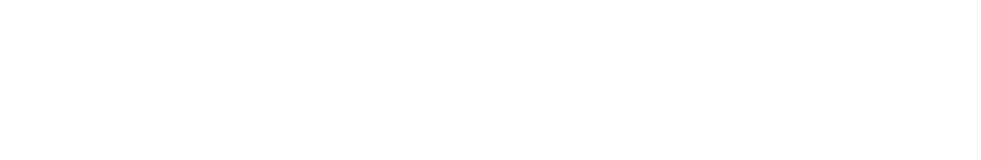
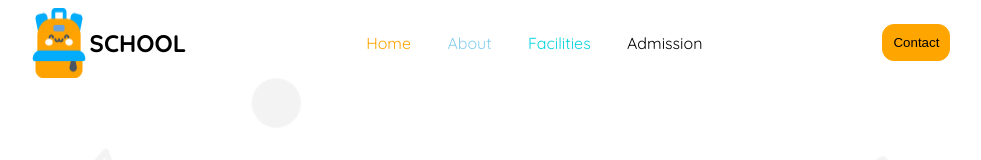
Before and after one commit to sheikh-maruf/assignment02, a plain HTML site: page index.html in a window 1280 px wide. Shown: the whole page, without its empty margins (151-1132 px from the left). Drawn offline with Linux system fonts and the light colour scheme.

Commit message:
added nav details

```diff
--- a/index.html
+++ b/index.html
@@ -6,7 +6,28 @@
     <title>Assignment-02</title>
     <link rel="stylesheet" href="styles/style.css">
 </head>
-<body>
+<body class="quicksand-font">
+
+    <!-- nav-related -->
+<nav class="nav">
+<div class="logo-school">
+    <img src="assets/logo.png">
+    <h2>SCHOOL</h2>
+</div>
+<div class="anchor">
+<a class="home">Home</a>
+<a class="about">About</a>
+<a class="facilities">Facilities</a>
+<a class="admission">Admission</a>
+</div>
+<div>
+    <button class="btn-contact">Contact</button>
+</div>
+
+</nav>
+    <!-- background-related -->
+    <div class="background">
+    </div>
 
 
 </body>
--- a/styles/style.css
+++ b/styles/style.css
@@ -0,0 +1,58 @@
+@import url('https://fonts.googleapis.com/css2?family=Quicksand:wght@300..700&display=swap');
+
+.quicksand-font {
+  font-family: "Quicksand", serif;
+  font-optical-sizing: auto;
+  font-weight: 400;
+  font-style: normal;
+}
+
+
+.background{
+    width: 100%;
+    height: 100vh;
+    background-image: url(/assets/bg.png);
+    background-size: cover;
+    background-position: center;
+    background-repeat: no-repeat;
+}
+/* nav-related-styles */
+.nav{
+    display: flex;
+    max-width: 1160;
+    margin:auto 40px;
+    justify-content: center;
+    align-items: center;
+    padding:;
+}
+.logo-school{
+    display: flex;
+}
+
+.anchor{
+    text-decoration: none;
+    padding: 0 180px;
+
+}
+.home{
+    padding-right: 32px;
+    color: orange;
+}
+.about{
+    padding-right: 32px;
+    color: skyblue;
+}
+.facilities{
+    padding-right: 32px;
+    color: rgba(5, 212, 223, 1);
+}
+.admission{
+    rgba(93, 88, 239, 1);
+}
+.btn-contact{
+    font-display: white;
+    border: 1px solid orange;
+    background-color: orange;
+    padding: 10px;
+    border-radius: 12px;
+}
```
